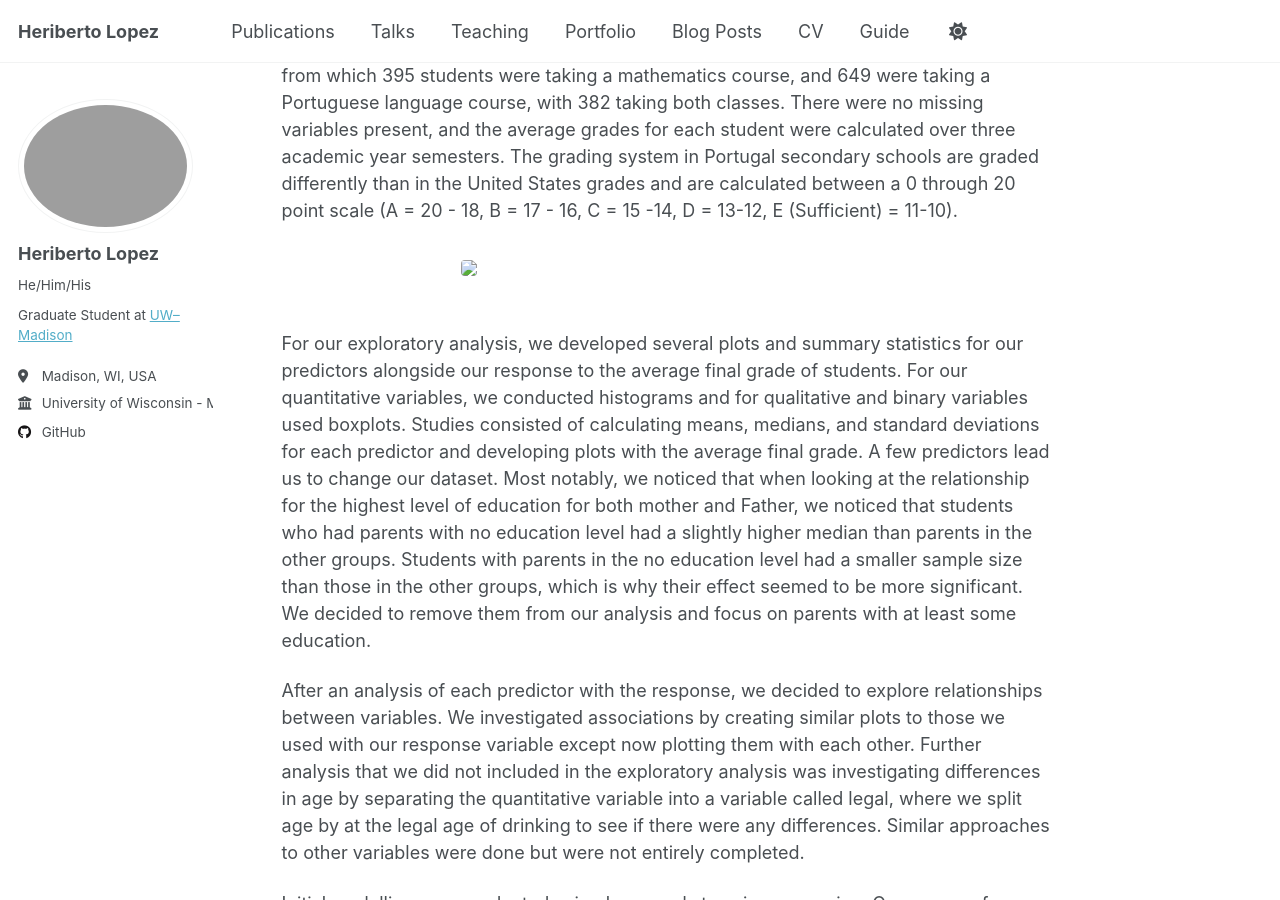
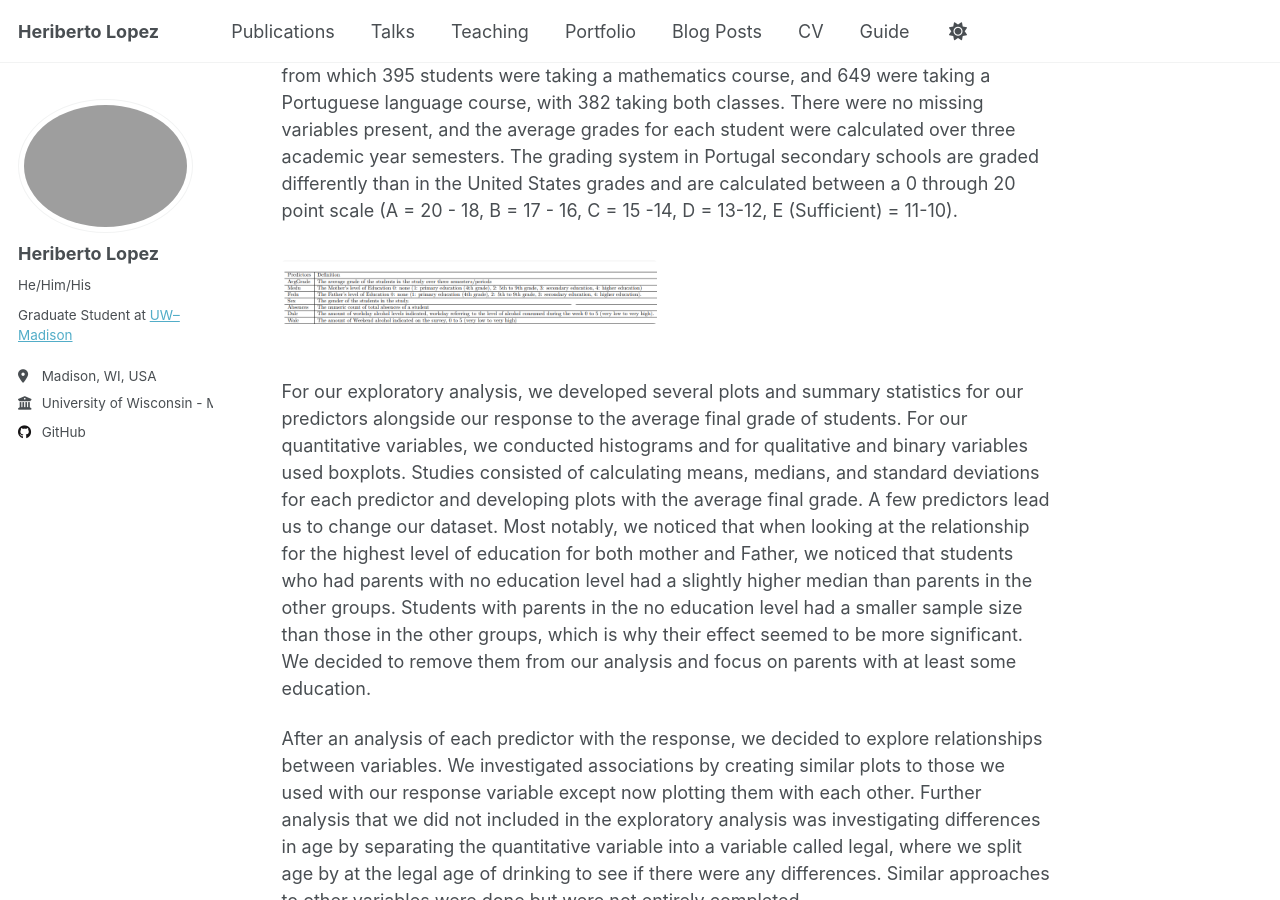
Before and after one commit to HeribertoLopez/heribertolopez.github.io, a Jekyll site: the page built from _portfolio/Alcohol-project.md, in a window 1280 px wide and 900 px high, scrolled down 1404 px. Built offline with Jekyll 4.4.1, drawn with Linux system fonts in a browser that asks for light colours; a script that is not in the unit is left out.

Commit message:
Update Alcohol-project.md

```diff
--- a/_portfolio/Alcohol-project.md
+++ b/_portfolio/Alcohol-project.md
@@ -23,7 +23,7 @@ Our two datasets were obtained from Kaggle and included data collected thorough
 
 <center>
     <figure class="half">
-        <a href='/assets/img/Screenshot 2021-07-22 105348.png'><img src='/assets/img/Screenshot 2021-07-22 105348.png'></a>
+        <a href='/images/Screenshot 2021-07-22 105348.png'><img src='/images/Screenshot 2021-07-22 105348.png'></a>
          </figure>
 </center>
 
```
